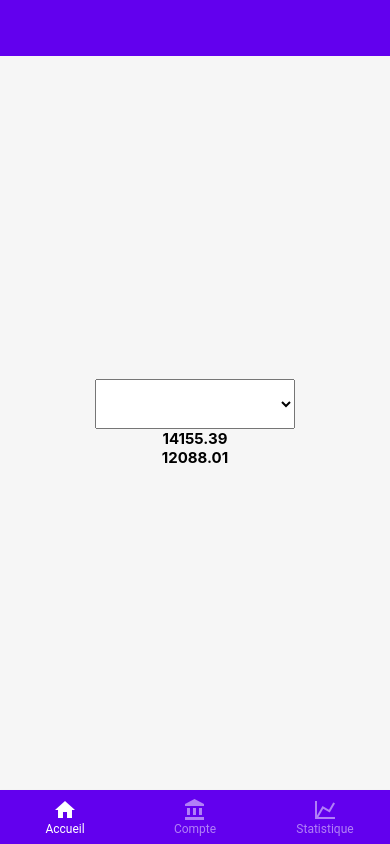
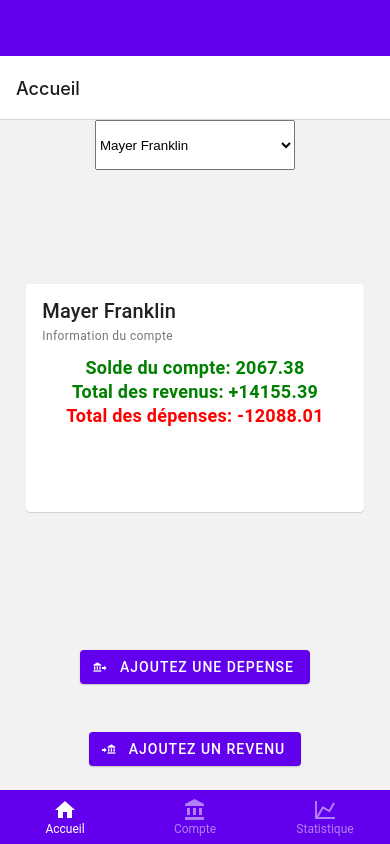
Before and after one commit to KIKI360NOSCOPE/Sequence-12, a React Native app in the folder exo/: screen / in a window 390 px wide. Built offline with nearby package versions, Linux system fonts and the light colour scheme.

Commit message:
ajout depense et revenu

```diff
--- a/exo/App.js
+++ b/exo/App.js
@@ -1,7 +1,7 @@
 import { StatusBar } from 'expo-status-bar';
 import { StyleSheet, Text, View } from 'react-native';
 import TabNavigator from './src/Navigation/TabsNavigator';
-import { Provider as PaperProvider } from 'react-native-paper';
+import { Provider as PaperProvider, Provider } from 'react-native-paper';
 import { SafeAreaProvider } from 'react-native-safe-area-context';
 import HeaderComponent from './src/Components/HeaderComponent';
 
@@ -10,9 +10,11 @@ export default function App() {
     <SafeAreaProvider>
       <PaperProvider style={{ flex: 1 }}>
         <View style={{flex: 1}} >
+          <Provider>
           <HeaderComponent />
           <TabNavigator />
           <StatusBar style="auto" />
+          </Provider>
         </View>
       </PaperProvider>
     </SafeAreaProvider>
--- a/exo/package.json
+++ b/exo/package.json
@@ -23,7 +23,9 @@
     "react-native-paper": "^4.12.1",
     "react-native-safe-area-context": "4.2.4",
     "react-native-screens": "~3.11.1",
-    "react-native-web": "0.17.7"
+    "react-native-web": "0.17.7",
+    "webpack-dev-server": "~3.11.0",
+    "@expo/webpack-config": "~0.16.2"
   },
   "devDependencies": {
     "@babel/core": "^7.12.9"
--- a/exo/src/Navigation/StackNavigator.js
+++ b/exo/src/Navigation/StackNavigator.js
@@ -1,7 +1,7 @@
 import React from 'react';
 import { createNativeStackNavigator } from '@react-navigation/native-stack'
 import { NavigationContainer } from '@react-navigation/native'
-import CompteScreen from '../Screens/CompteScreen';
+import HomeScreen from '../Screens/HomeScreen';
 import GestionScreen from '../Screens/GestionScreen';
 
 
@@ -11,7 +11,7 @@ const StackNavigator = () => {
     return (
         <NavigationContainer>
             <Stack.Navigator initialRouteName="Compte">
-                <Stack.Screen name="Compte" component={CompteScreen} />
+                <Stack.Screen name="Accueil" component={HomeScreen} />
                 <Stack.Screen name="Gestion" component={GestionScreen} />
             </Stack.Navigator>
         </NavigationContainer>
--- a/exo/src/Navigation/TabsNavigator.js
+++ b/exo/src/Navigation/TabsNavigator.js
@@ -1,13 +1,13 @@
 import * as React from 'react';
 import { BottomNavigation, Text } from 'react-native-paper';
-
+import CompteScreen from '../Screens/CompteScreen';
 import HomeScreen from '../Screens/HomeScreen';
 import StatScreen from '../Screens/StatScreen';
 import StackNavigator from './StackNavigator';
 
-const HomeRoute = () => <HomeScreen />;
+const HomeRoute = () => <StackNavigator  />;
 
-const CompteRoute = () => <StackNavigator />;
+const CompteRoute = () => <CompteScreen />;
 
 const StatistiqueRoute = () => <StatScreen />;
 
--- a/exo/src/Screens/CompteScreen.js
+++ b/exo/src/Screens/CompteScreen.js
@@ -1,44 +1,128 @@
-import *  as React from 'react'
-import { StyleSheet, Text, View, Button, TextInput, ScrollView, Picker, DatePickerIOS, TouchableOpacity, Alert, Image } from 'react-native';
+import { View, Text, StyleSheet, ScrollView } from 'react-native'
+import React from 'react'
+import Data from '../datas/data.json'
+import { Picker } from '@react-native-picker/picker'
+import { Card, List, Modal } from 'react-native-paper';
 
-const CompteScreen = ({ navigation }) => {
+
+
+const selectId = (id) => {
+  return Data.find(item => item._id === id)
+}
+
+/* show all incomes and expenses in list with the comments and categoty and date compared id */
+const GestionScreen = () => {
+    const [id, setId] = React.useState(Data[0]._id)
+    const [user, setUser] = React.useState(Data[0].user)
+    const [incomes, setIncomes] = React.useState(Data[0].incomes)
+    const [expenses, setExpenses] = React.useState(Data[0].expenses)
+    const [date, setDate] = React.useState(Data[0].date)
+    const [amount, setAmount] = React.useState(Data[0].amount)
+    const [category, setCategory] = React.useState(Data[0].category)
+    const [comments, setComments] = React.useState(Data[0].comments)
+    const [_id_income, set_id_income] = React.useState(Data[0]._id_income)
+    const [visible, setVisible] = React.useState(false)
+
+    /* calculate total incomes with the amount  */
+    const totalIncome = incomes.map(item => item.amount.replace('€', '').replace(',', '')).reduce((acc, item) => parseFloat(acc) + parseFloat(item), 0).toFixed(2)
+    /* calculate total expenses with the amount  */
+    const totalExpenses = expenses.map(item => item.amount.replace('€', '').replace(',', '')).reduce((acc, item) => parseFloat(acc) + parseFloat(item), 0).toFixed(2)
+    /* calculate total balance with the amount  */
+    const totalBalance = (parseFloat(totalIncome) - parseFloat(totalExpenses)).toFixed(2)
     return (
+        <ScrollView>
         <View style={styles.container}>
-      <Text>CompteScreen</Text>
-      <View style={styles.buttonContainer}>
-        <TouchableOpacity style={styles.button} onPress={() => navigation.navigate('Gestion')}>
-          <Text style={styles.buttonText}>Gestion compte</Text>
-        </TouchableOpacity>
-      </View>
-    </View>
+            <Picker
+                selectedValue={id}
+                style={{ height: 50, width: 200 }}
+                onValueChange={(itemValue, itemIndex) => {
+                    setId(itemValue)
+                    setUser(selectId(itemValue).user)
+                    setIncomes(selectId(itemValue).incomes)
+                    setExpenses(selectId(itemValue).expenses)
+                    setDate(selectId(itemValue).date)
+                    setAmount(selectId(itemValue).amount)
+                    setCategory(selectId(itemValue).category)
+                    setComments(selectId(itemValue).comments)
+                    set_id_income(selectId(itemValue)._id_income)
+                }
+                }>
+                {Data.map((item, index) => {
+                    return <Picker.Item label={item.user} value={item._id} key={item._id} />
+                }
+                )}
+            </Picker>
+            <Card style={styles.card}>
+                <Card.Title title="Revenus" />
+                <List.Section>
+                    {incomes.map((item, index) => {
+                        return (
+                            <List.Item
+                                key={index}
+                                title={item.category}
+                                description={item.amount}
+                                right={props => <List.Icon {...props} icon="arrow-right" />}
+                            />
                         )
                     }
+                    )}
+                </List.Section>
+            </Card>
+            <Card style={styles.card}>
+                <Card.Title title="Depenses" />
+                <List.Section>
+                    {expenses.map((item, index) => {
+                        return (
+                            <List.Item
+                                key={index}
+                                title={item.category}
+                                description={item.amount}
+                                right={props => <List.Icon {...props} icon="arrow-right" />}
+                            />
+                        )
+                    }
+                    )}
+                </List.Section>
+            </Card>
+            <Card style={styles.card}>
 
-export default CompteScreen;
-
+                <Card.Title title="Balance" />
+                <List.Item
+                    title={`${totalBalance} €`}
+                    description={`${totalIncome} € - ${totalExpenses} €`}
+                    right={props => <List.Icon {...props} icon="arrow-right" />}
+                />
+            </Card>
+        </View>
+        </ScrollView>
+    )
+}
+export default GestionScreen
 const styles = StyleSheet.create({
     container: {
         flex: 1,
+        backgroundColor: '#fff',
         alignItems: 'center',
         justifyContent: 'center',
     },
-  buttonContainer: {
-    flexDirection: 'row',
-    marginTop: 20,
-    justifyContent: 'space-between',
+    card: {
+        width: '100%',
+        marginTop: 10,
+        marginBottom: 10,
+    },
+    modal: {
+        justifyContent: 'center',
         alignItems: 'center',
+        marginTop: 200,
+        marginBottom: 200,
+        marginLeft: 200,
+        marginRight: 200,
+        backgroundColor: '#fff',
+        borderRadius: 20,
+        borderWidth: 1,
+        borderColor: '#fff',
+        padding: 20,
+        width: '100%',
+        height: '100%',
     },
-  button: {
-    backgroundColor: '#00bfff',
-    padding: 10,
-    borderRadius: 5,
-    width: '40%',
-    alignItems: 'center',
-    justifyContent: 'center',
-  },
-  buttonText: {
-    color: 'white',
-    fontSize: 20,
-    fontWeight: 'bold',
-  }
 })
--- a/exo/src/Screens/HomeScreen.js
+++ b/exo/src/Screens/HomeScreen.js
@@ -2,6 +2,7 @@ import { View, Text, StyleSheet } from 'react-native'
 import React from 'react'
 import Data from '../datas/data.json'
 import { Picker } from '@react-native-picker/picker'
+import { Avatar, Button, Card, Title, Paragraph } from 'react-native-paper';
 
 /* Select _id */
 const selectId = (id) => {
@@ -10,9 +11,9 @@ const selectId = (id) => {
 
 
 /* target first id from data.json and show name user */
-const HomeScreen = () => {
+const HomeScreen = ({navigation}) => {
     const [id, setId] = React.useState(Data[0]._id)
-    const [name, setName] = React.useState(Data[0].name)
+    const [user, setUser] = React.useState(Data[0].user)
     const [incomes, setIncomes] = React.useState(Data[0].incomes)
     const [expenses, setExpenses] = React.useState(Data[0].expenses)
     const [date, setDate] = React.useState(Data[0].date)
@@ -22,10 +23,15 @@ const HomeScreen = () => {
     const [_id_income, set_id_income] = React.useState(Data[0]._id_income)
 
     /* calculate total incomes with the amount  */
-    const totalIncome = incomes.map(item => item.amount.replace('€','').replace(',','')).reduce((acc, item) => parseFloat(acc) + parseFloat(item), 0).toFixed(2)
+    const totalIncome = incomes.map(item => item.amount.replace('€', '').replace(',', '')).reduce((acc, item) => parseFloat(acc) + parseFloat(item), 0).toFixed(2)
 
     /* calculate total expenses with the amount  */
-    const totalExpenses = expenses.map(item => item.amount.replace('€','').replace(',','')).reduce((acc, item) => parseFloat(acc) + parseFloat(item), 0).toFixed(2)
+    const totalExpenses = expenses.map(item => item.amount.replace('€', '').replace(',', '')).reduce((acc, item) => parseFloat(acc) + parseFloat(item), 0).toFixed(2)
+
+    /* calculate total balance with the amount  */
+    const totalBalance = (parseFloat(totalIncome) - parseFloat(totalExpenses)).toFixed(2)
+
+
 
     return (
         /* select id with picker */
@@ -35,7 +41,7 @@ const HomeScreen = () => {
                 style={{ height: 50, width: 200 }}
                 onValueChange={(itemValue, itemIndex) => {
                     setId(itemValue)
-                    setName(selectId(itemValue).name)
+                    setUser(selectId(itemValue).user)
                     setIncomes(selectId(itemValue).incomes)
                     setExpenses(selectId(itemValue).expenses)
                     setDate(selectId(itemValue).date)
@@ -44,16 +50,24 @@ const HomeScreen = () => {
                     setComments(selectId(itemValue).comments)
                     set_id_income(selectId(itemValue)._id_income)
                 }}>
-                {Data.map(item => <Picker.Item label={item.name} value={item._id} key={item._id} />)}
+                {Data.map(item => <Picker.Item label={item.user} value={item._id} key={item._id} />)}
             </Picker>
-            <Text style={styles.text}>{name}</Text>
-            <Text style={styles.text}>{date}</Text>
-            <Text style={styles.text}>{amount}</Text>
-            <Text style={styles.text}>{category}</Text>
-            <Text style={styles.text}>{comments}</Text>
-            <Text style={styles.text}>{_id_income}</Text>
-            <Text style={styles.text}>{totalIncome}</Text>
-            <Text style={styles.text}>{totalExpenses}</Text>
+            <View style={styles.container}>
+                <Card style={{width: '100%', height: '50%'}}>
+                    <Card.Title title={user} subtitle="Information du compte" />
+                    <Card.Content>
+                        <Paragraph style={[totalBalance > 0 ? {color: 'green'} : {color: 'red'},styles.paragraph]}>Solde du compte: {totalBalance}</Paragraph>
+                        <Paragraph style={styles.paragraphplus}>Total des revenus: +{totalIncome}</Paragraph>
+                        <Paragraph style={styles.paragraphless}>Total des dépenses: -{totalExpenses}</Paragraph>
+                    </Card.Content>
+                </Card>
+            </View>
+            <Button style={styles.button} icon="bank-transfer-out" mode="contained" onPress={() => navigation.navigate('Gestion')}>
+                Ajoutez une depense
+            </Button>
+            <Button style={styles.button} icon="bank-transfer-in" mode="contained" onPress={() => navigation.navigate('Gestion')}>
+                Ajoutez un revenu
+            </Button>
         </View>
     )
 }
@@ -72,4 +86,30 @@ const styles = StyleSheet.create({
         alignItems: 'center',
         justifyContent: 'center',
     },
+    paragraph: {
+        margin: 24,
+        fontSize: 18,
+        fontWeight: 'bold',
+        textAlign: 'center',
+    },
+    button: {
+        margin: 24,
+        fontSize: 18,
+        fontWeight: 'bold',
+        textAlign: 'center',
+    },
+    paragraphplus: {
+        margin: 24,
+        fontSize: 18,
+        fontWeight: 'bold',
+        textAlign: 'center',
+        color: 'green'
+    },
+    paragraphless: {
+        margin: 24,
+        fontSize: 18,
+        fontWeight: 'bold',
+        textAlign: 'center',
+        color: 'red'
+    }
 })
```
Also changed, not shown: 1 other file (tests, documents, lock files or other folders). Lines whose indentation alone changed are shown as unchanged.
